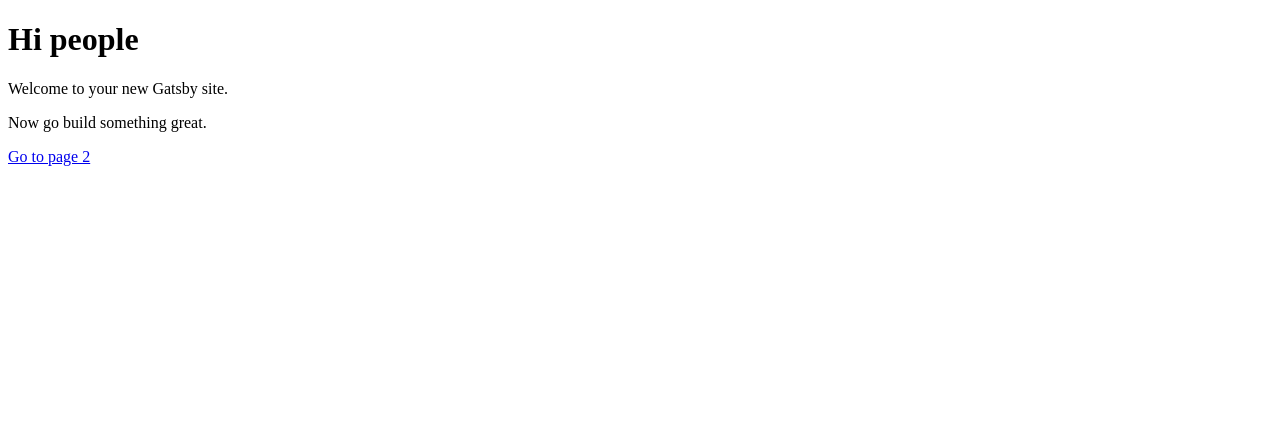
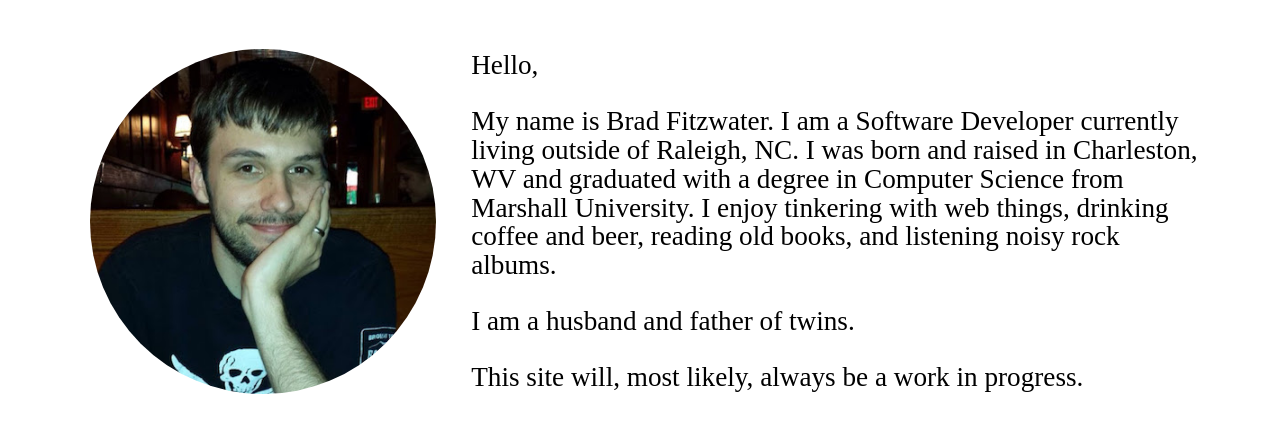
Before and after one commit to brad-f/website, a Gatsby site in the folder app/: page / in a window 1280 px wide. Built offline with nearby package versions, Linux system fonts and the light colour scheme; Gatsby itself is replaced by a stand-in of ours.

Commit message:
added index page

```diff
--- a/app/src/pages/index.js
+++ b/app/src/pages/index.js
@@ -1,13 +1,68 @@
 import React from 'react'
+import injectSheet from 'react-jss';
 import Link from 'gatsby-link'
+import image from './me.jpg'
 
-const IndexPage = () => (
-  <div>
-    <h1>Hi people</h1>
-    <p>Welcome to your new Gatsby site.</p>
-    <p>Now go build something great.</p>
-    <Link to="/page-2/">Go to page 2</Link>
+const styles = {
+  grid: {
+    display: 'grid',
+    gridGap: '1rem',
+    width: '90%',
+    marginLeft: 'auto',
+    marginRight: 'auto',
+  },
+  leftPanel: {
+    gridRow: '2',
+    gridColumn: '1 / 2'
+  },
+  imageWrapper: {
+    height: '100%',
+    display: 'flex',
+    flexDirection: 'column',
+    justifyContent: 'center'
+  },
+  image: {
+    display: 'block',
+    overflow: 'hidden',
+    borderRadius: '50%',
+    minWidth: '300px',
+    minHeight: '300px',
+    maxWidth: '90%',
+    height: 'auto',
+    margin: 'auto'
+  },
+  rightPanel: {
+    gridRow: '2',
+    gridColumn: '2 / 3'
+  },
+  bio: {
+    fontSize: '1.7rem',
+    lineHeight: '1.8rem'
+  }
+}
+
+const IndexPage = ({ classes }) => (
+  <div className={classes.grid}>
+    <div className={classes.leftPanel}>
+      <div className={classes.imageWrapper}>
+        <img
+          className={classes.image}
+          alt='me'
+          src={image}
+        />
+      </div>
+    </div>
+    <div className={classes.rightPanel}>
+      <div className={classes.bio}>
+        <p>Hello,</p>
+        <p>
+          My name is Brad Fitzwater. I am a Software Developer currently living outside of Raleigh, NC. I was born and raised in Charleston, WV and graduated with a degree in Computer Science from Marshall University. I enjoy tinkering with web things, drinking coffee and beer, reading old books, and listening noisy rock albums.
+        </p>
+        <p>I am a husband and father of twins.</p>
+        <p>This site will, most likely, always be a work in progress.</p>
+      </div>
+    </div>
   </div>
 )
 
-export default IndexPage
+export default injectSheet(styles)(IndexPage)
```
Also changed, not shown: app/src/layouts/index.js (+4 -11 lines), app/src/pages/me.jpg (added).
